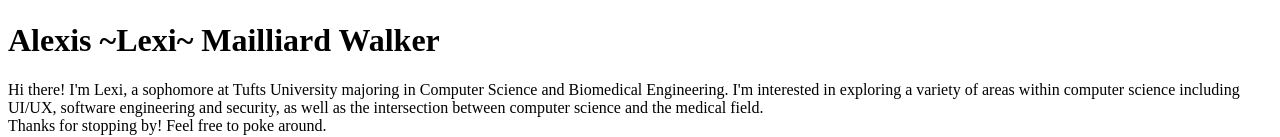
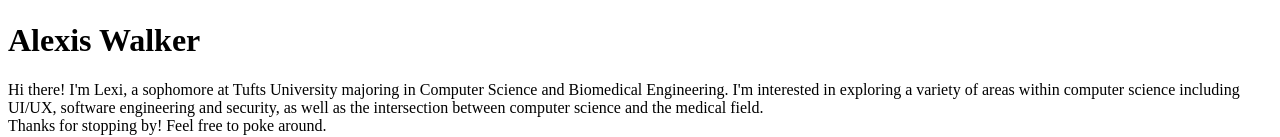
Before and after one commit to lexi-walker/lexi-walker.github.io, a plain HTML site: page index.html in a window 1280 px wide. Shown: the part 357-494 px from the top of the page. Drawn offline with Linux system fonts and the light colour scheme.

Commit message:
removed middle name

```diff
--- a/index.html
+++ b/index.html
@@ -16,7 +16,7 @@
 		<div class="container">
     		<div class="blurb">
 			<img src="IMG_5664.jpg" alt="Profile Image" height="250" width="375">
-        		<h1>Alexis ~Lexi~ Mailliard Walker</h1>
+        		<h1>Alexis Walker</h1>
 				<p>Hi there! I'm Lexi, a sophomore at Tufts University majoring in Computer Science and Biomedical Engineering. I'm interested in exploring a variety of areas within computer science including UI/UX, software engineering and security, as well as the intersection between computer science and the medical field. <br /> Thanks for stopping by! Feel free to poke around. </p>
     		</div><!-- /.blurb -->
 		</div><!-- /.container -->
```
